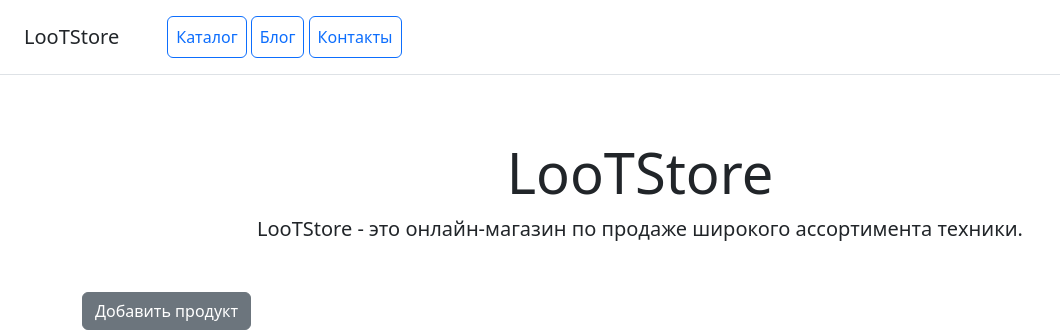
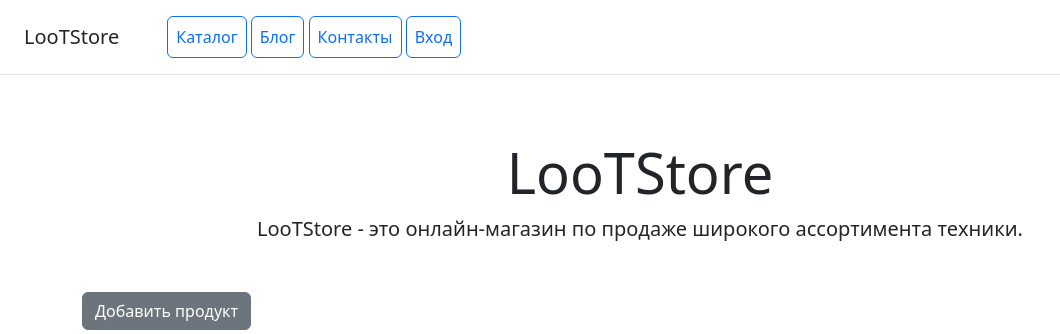
Before and after one commit to xolodno1337/Internet_shop, a Django app: page / in a window 1280 px wide. Shown: the top 334 px of the page, without its empty margins (0-1060 px from the left). Run offline with Django 4.2, Linux system fonts and the light colour scheme; data comes from the database, SQL or seed files in the repository; some libraries are stand-ins or nearby versions.

Commit message:
Добавление вход, выход

```diff
--- a/catalog/templates/catalog/includes/inc_menu.html
+++ b/catalog/templates/catalog/includes/inc_menu.html
@@ -3,4 +3,9 @@
         <a class="p-2 btn btn-outline-primary" href="/">Каталог</a>
         <a class="p-2 btn btn-outline-primary" href="{% url 'blog:blog_list' %}">Блог</a>
         <a class="p-2 btn btn-outline-primary" href="/contacts/">Контакты</a>
+        {% if user.is_authenticated %}
+        <a class="p-2 btn btn-outline-primary" href="{% url 'users:logout' %}">Выход</a>
+        {% else %}
+        <a class="p-2 btn btn-outline-primary" href="{% url 'users:login' %}">Вход</a>
+        {% endif %}
     </nav>
```
Also changed, not shown: catalog/templates/catalog/contacts.html (+11 -3 lines).
